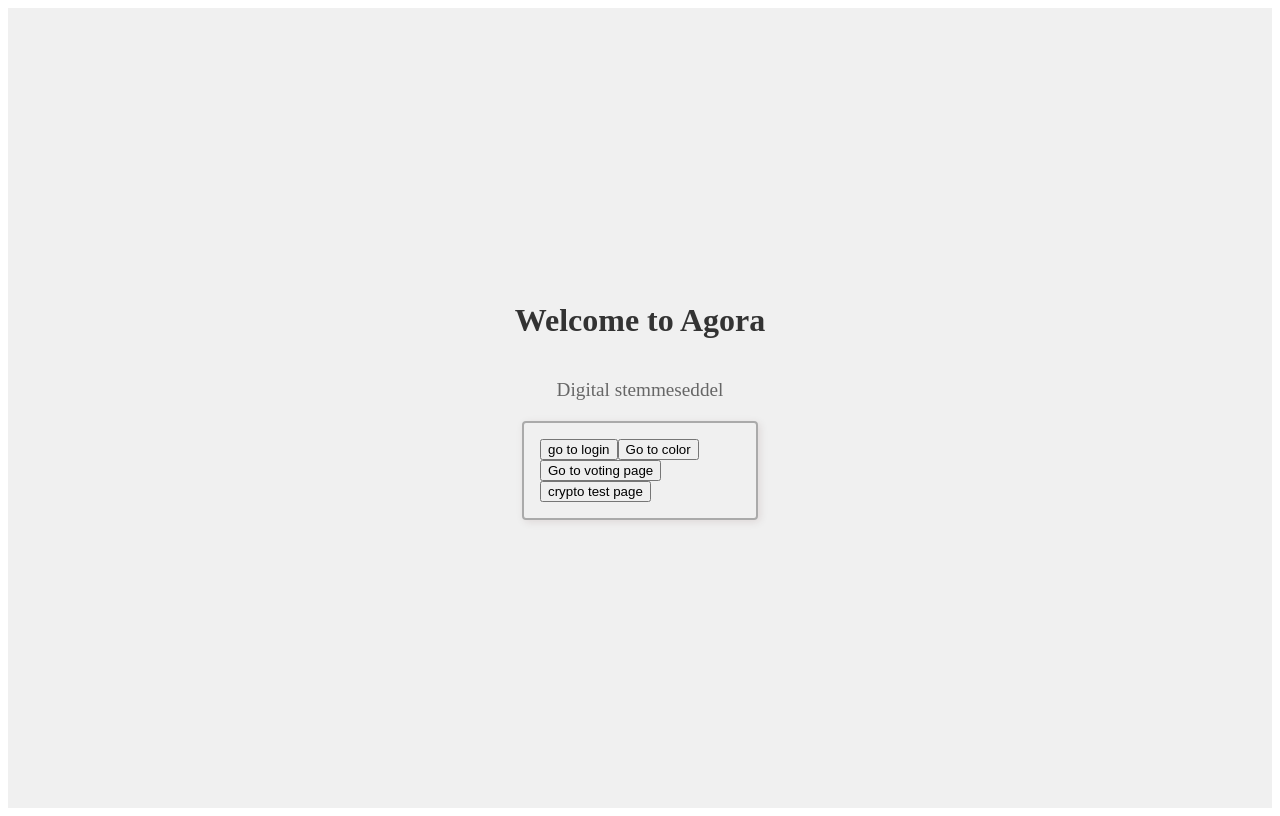
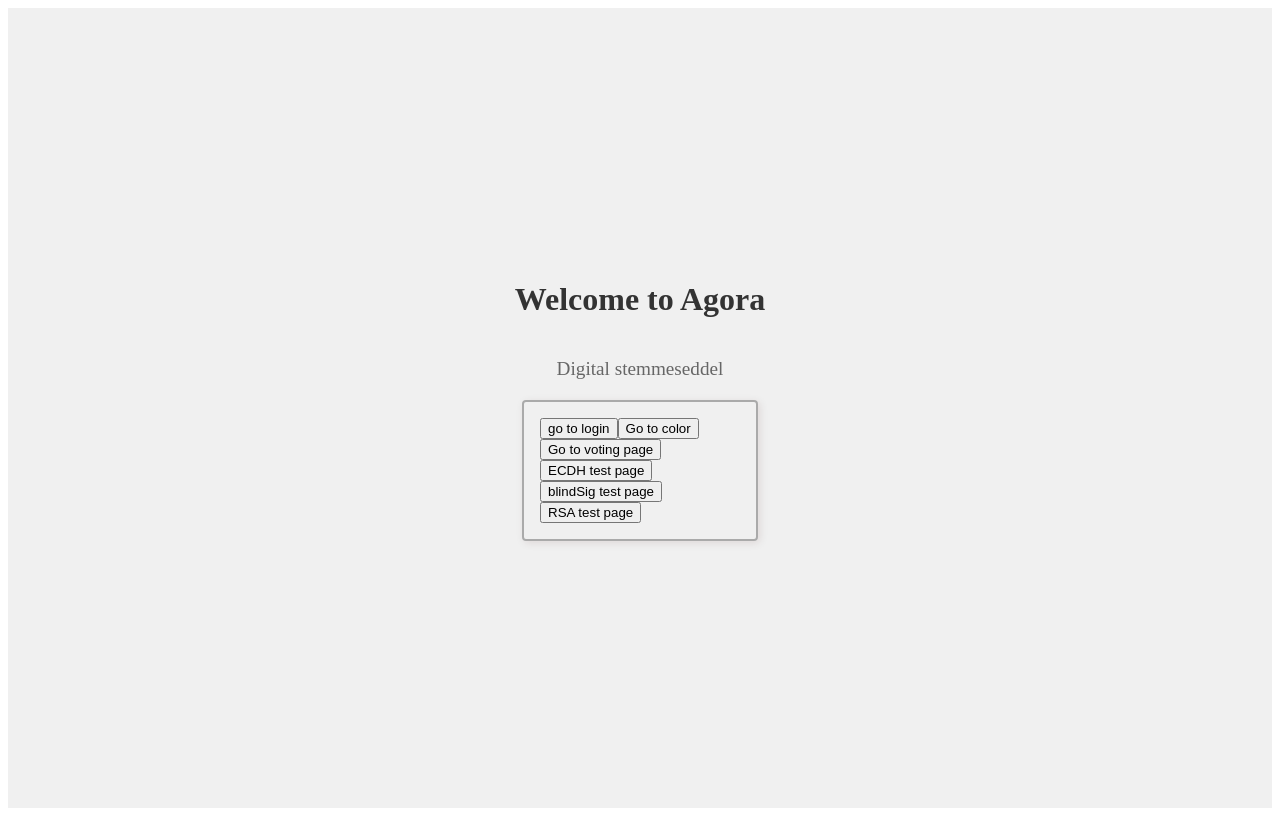
Before and after one commit to Draellemeistro/P4-projekt, a SvelteKit app in the folder Agora-app/: page / in a window 1280 px wide. Built offline with nearby package versions, Linux system fonts and the light colour scheme.

Commit message:
test crypto

```diff
--- a/Agora-app/src/routes/+page.svelte
+++ b/Agora-app/src/routes/+page.svelte
@@ -8,7 +8,8 @@
 
     <Box>
         <input type="button" onclick="location.href='/login';" value="go to login" /><input type="button" onclick="location.href='/receipt';" value="Go to color" />
-        <input type="button" onclick="location.href='/vote';" value="Go to voting page" /><input type="button" onclick="location.href='/cryptoTests';" value="crypto test page" />
+        <input type="button" onclick="location.href='/vote';" value="Go to voting page" /><input type="button" onclick="location.href='/cryptoTests';" value="ECDH test page" />
+        <input type="button" onclick="location.href='/testingBlindSig';" value="blindSig test page" /><input type="button" onclick="location.href='/testingRSA';" value="RSA test page" />
     </Box>
 </div>
 
```
Also changed, not shown: Agora-app/src/routes/testingBlindSig/+page.svelte (added), Agora-app/src/routes/testingRSA/+page.svelte (added).
